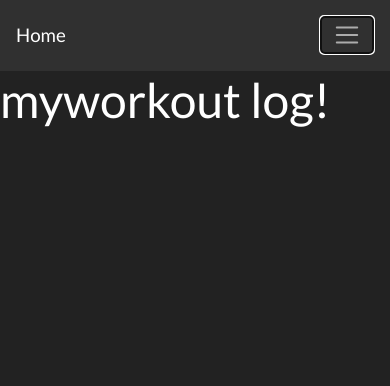
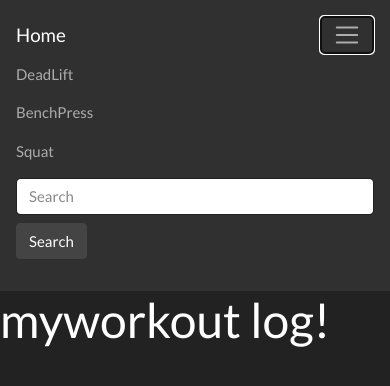
Before and after one commit to bhargavjulaganti/LearningAngular, an Angular app in the folder my-app/: page / in a window 390 px wide. Both pictures are taken after a click on the button "Toggle navigation". Shown: the top 386 px of the page. Built offline with nearby package versions, Linux system fonts and the light colour scheme.

Commit message:
Corrected Mobile version for nav bar

```diff
--- a/my-app/package.json
+++ b/my-app/package.json
@@ -21,6 +21,7 @@
     "@angular/router": "~8.0.1",
     "@ng-bootstrap/ng-bootstrap": "^5.2.2",
     "bootstrap": "^4.4.1",
+    "jquery": "^3.5.1",
     "rxjs": "~6.4.0",
     "tslib": "^1.9.0",
     "zone.js": "~0.9.1"
--- a/my-app/src/app/app.component.css
+++ b/my-app/src/app/app.component.css
@@ -0,0 +1,3 @@
+.navbar-collapse.in {
+    display: block !important;
+}
--- a/my-app/src/app/app.component.html
+++ b/my-app/src/app/app.component.html
@@ -27,10 +27,10 @@
 
   <div class="collapse navbar-collapse" id="navbarColor02">
     <ul class="navbar-nav mr-auto">
-      <li class="nav-item dropdown">
-      </li>
-      <li class="nav-item">
-        <a class="nav-link" href="/deadlift">DeadLift</a>
+      <!-- <li class="nav-item dropdown">
+      </li> -->
+      <li class="nav-item" data-toggle="collapse" data-target=".navbar-collapse.show">
+        <a class="nav-link" href="/deadlift" >DeadLift</a>
       </li>
       <li class="nav-item">
         <a class="nav-link" href="/benchpress">BenchPress</a>
--- a/my-app/src/index.html
+++ b/my-app/src/index.html
@@ -7,8 +7,12 @@
 
   <meta name="viewport" content="width=device-width, initial-scale=1">
   <link rel="icon" type="image/x-icon" href="favicon.ico">
+  <link rel="stylesheet" href="https://stackpath.bootstrapcdn.com/bootstrap/4.3.1/css/bootstrap.min.css" integrity="sha384-ggOyR0iXCbMQv3Xipma34MD+dH/1fQ784/j6cY/iJTQUOhcWr7x9JvoRxT2MZw1T" crossorigin="anonymous">
+
 </head>
 <body>
   <app-root></app-root>
+  <script src="https://code.jquery.com/jquery-3.1.1.min.js" integrity="sha256-hVVnYaiADRTO2PzUGmuLJr8BLUSjGIZsDYGmIJLv2b8=" crossorigin="anonymous"></script>
+  <script src="https://maxcdn.bootstrapcdn.com/bootstrap/3.3.7/js/bootstrap.min.js" integrity="sha384-Tc5IQib027qvyjSMfHjOMaLkfuWVxZxUPnCJA7l2mCWNIpG9mGCD8wGNIcPD7Txa" crossorigin="anonymous"></script>
 </body>
 </html>
```
Also changed, not shown: 1 other file (tests, documents, lock files or other folders).
